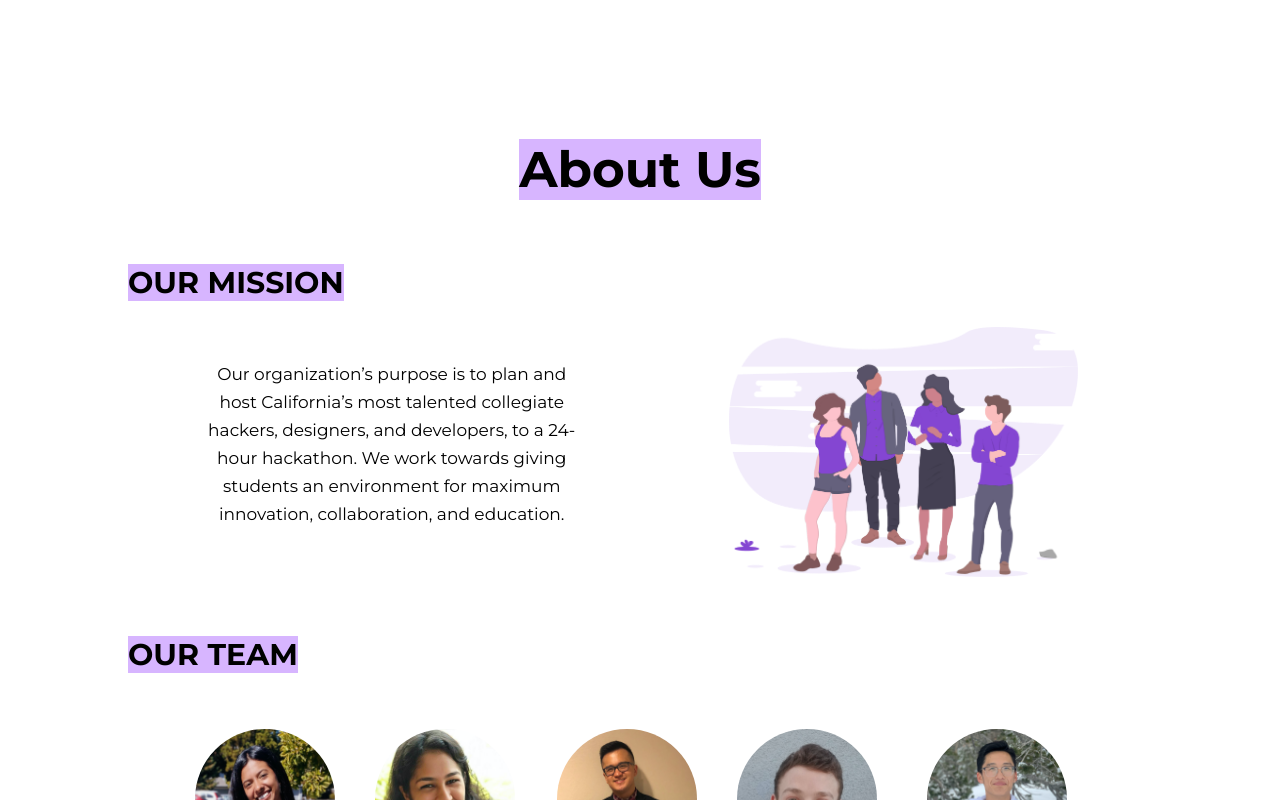
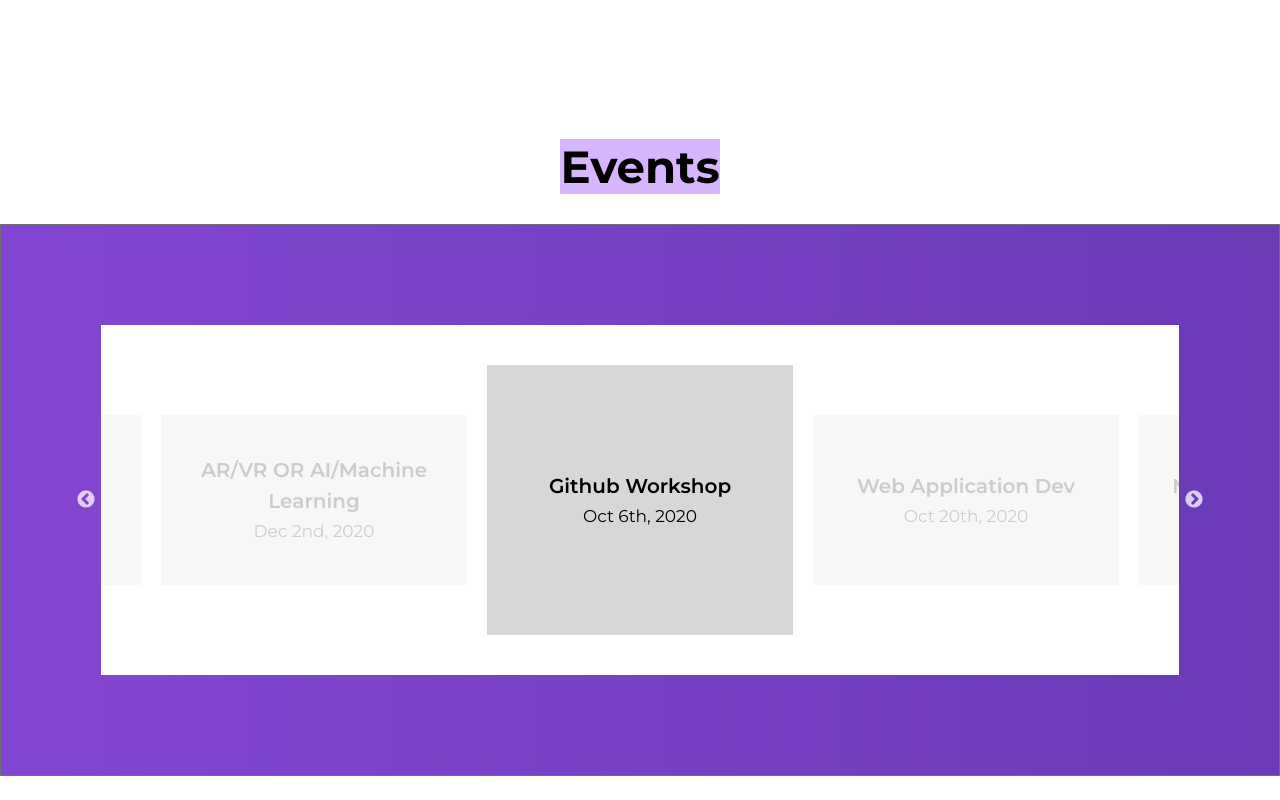
Before and after one commit to sf-hacks-admin/2021website, a React (Create React App) app in the folder app/: page / in a window 1280 px wide. Shown: the part 700-1500 px from the top of the page. Built offline with nearby package versions, Linux system fonts and the light colour scheme.

Commit message:
events sections done

```diff
--- a/app/package.json
+++ b/app/package.json
@@ -13,7 +13,9 @@
     "jquery": "^3.5.1",
     "react": "^16.13.1",
     "react-dom": "^16.13.1",
-    "react-scripts": "3.4.3"
+    "react-scripts": "3.4.3",
+    "react-slick": "^0.27.11",
+    "slick-carousel": "^1.8.1"
   },
   "scripts": {
     "start": "react-scripts start",
--- a/app/public/index.html
+++ b/app/public/index.html
@@ -10,7 +10,13 @@
 
     <link rel="manifest" href="%PUBLIC_URL%/manifest.json" />
     <script src="https://cdnjs.cloudflare.com/ajax/libs/animejs/2.0.2/anime.min.js"></script>
+
     <script src="https://code.jquery.com/jquery-3.5.1.min.js"></script>
+    <script
+      type="text/javascript"
+      src="//code.jquery.com/jquery-migrate-1.2.1.min.js"
+    ></script>
+
     <title>SF Hacks</title>
   </head>
   <body>
--- a/app/src/App.js
+++ b/app/src/App.js
@@ -4,6 +4,8 @@ import "./App.css";
 // import LandingPage_temp from "./screens/LandingPage/index";
 import LandingSection from "./screens/LandingSection";
 import AboutSection from "./screens/AboutSection";
+import EventsSection from "./screens/EventsSection";
+
 import Footer from "./components/Footer";
 import Header from "./components/Header";
 import Navbar from "./components/Navbar";
@@ -13,6 +15,7 @@ function App() {
     <div>
       <Navbar />
       <LandingSection />
+      <EventsSection />
       <AboutSection />
       <Footer />
     </div>
--- a/app/src/components/Navbar.js
+++ b/app/src/components/Navbar.js
@@ -16,7 +16,8 @@ const Navbar = () => {
           borderBottomColor: "#7a42c8",
           boxShadow: "0 4px 20px 10px RGBA(124, 67, 203, 0.5)",
           position: "fixed",
-          top: 0
+          top: 0,
+          zIndex: 1
         }}
       >
         <div style={{ marginLeft: 50 }}>
--- a/app/src/index.js
+++ b/app/src/index.js
@@ -1,6 +1,8 @@
 import React from "react";
 import ReactDOM from "react-dom";
 import "./index.css";
+import "slick-carousel/slick/slick.css";
+import "slick-carousel/slick/slick-theme.css";
 import App from "./App";
 
 ReactDOM.render(
--- a/app/src/screens/AboutSection.js
+++ b/app/src/screens/AboutSection.js
@@ -51,7 +51,7 @@ const AboutSection = () => {
     }
   ];
   return (
-    <div style={{ paddingRight: "10%", paddingLeft: "10%" }}>
+    <div style={{ paddingRight: "10%", paddingLeft: "10%", marginTop: 50 }}>
       <div className="headingText1" style={{ textAlign: "center" }}>
         <span className="highlight">About Us</span>
       </div>
@@ -121,64 +121,6 @@ const AboutSection = () => {
           </div>
         </div>
       </div>
-      {/* <div style={{ marginTop: 20 }}>
-        <div className="about-h3">Meet Our Team:</div>
-        <div className="about-reg1" style={{ marginTop: 8 }}>
-          With our next season of SF Hacks and brand new initiative for virtual
-          building, we’re looking for NEW DIRECTORS to join the our design team
-          as Illustrators and Graphics Designers! All SFSU students are welcome
-          regardless of major or experience!
-        </div>
-        <div className="about-reg1">
-          Email us at{" "}
-          <a
-            href="mailto: sfhacksteam@gmail.com"
-            style={{ textDecoration: "none" }}
-          >
-            sfhacksteam@gmail.com
-          </a>{" "}
-          with your portfolio.
-        </div>
-      </div>
-
-      <div
-        style={{
-          marginTop: 30,
-          display: "flex",
-          flexDirection: "row",
-          flexWrap: "wrap",
-          justifyContent: "center",
-          alignItems: "center",
-          alignContent: "center"
-        }}
-      >
-        {profiles.map(profile => {
-          return (
-            <div
-              style={{
-                flex: "0 0 25%",
-                padding: 15,
-                display: "flex",
-                flexDirection: "column",
-                alignItems: "center"
-              }}
-            >
-              <div
-                style={{
-                  backgroundColor: "#512783",
-                  width: "210px"
-                }}
-              >
-                <img className="about-profile-img" src={profile.image} />
-                <div style={{ padding: 10, paddingLeft: 15 }}>
-                  <div className="about-profile-name">{profile.name}</div>
-                  <div className="about-profile-pos">{profile.position}</div>
-                </div>
-              </div>
-            </div>
-          );
-        })}
-      </div> */}
     </div>
   );
 };
--- /dev/null
+++ b/app/src/screens/EventsSection.js
@@ -0,0 +1,89 @@
+import React, { useEffect, useState } from "react";
+import Slider from "react-slick";
+import "../styles/EventsSection.css";
+
+const EventsSection = () => {
+  const [currentEvent, setCurrentEvent] = useState(0);
+
+  const events = [
+    { title: "Github Workshop", date: "Oct 6th, 2020", time: "" },
+    { title: "Web Application Dev", date: "Oct 20th, 2020", time: "" },
+    { title: "Mobile Application Dev", date: "Nov 6th, 2020", time: "" },
+    {
+      title: "IOT(Introduction to Internet of Things)",
+      date: "Nov 19th, 2020",
+      time: ""
+    },
+    { title: "AR/VR OR AI/Machine Learning", date: "Dec 2nd, 2020", time: "" }
+  ];
+
+  var settings = {
+    infinite: true,
+
+    className: "center",
+
+    centerMode: true,
+    // centerPadding: "100px",
+
+    initialSlide: 0,
+
+    slidesToShow: 3,
+    slidesToScroll: 1,
+
+    responsive: [
+      {
+        breakpoint: 900,
+        settings: {
+          slidesToShow: 1,
+          slidesToScroll: 1
+        }
+      }
+    ],
+    beforeChange: (current, next) => {
+      setCurrentEvent(next);
+    },
+    afterChange: current => {},
+
+    speed: 800, // more-> slower
+    adaptiveHeight: true
+  };
+  return (
+    <div>
+      <div style={{ textAlign: "center" }}>
+        <span className="headingText1 highlight">Events</span>
+      </div>
+      <div className="container">
+        <div className="innerContainer">
+          <Slider {...settings}>
+            {events.map((event, i) => (
+              <div key={event.title}>
+                <div
+                  style={{
+                    height: 350,
+                    display: "flex",
+                    justifyContent: "center",
+                    alignItems: "center"
+                  }}
+                >
+                  <div
+                    className="eventCard"
+                    style={{
+                      height: currentEvent === i ? 250 : 150,
+                      opacity: currentEvent === i ? "1.0" : "0.2"
+                    }}
+                  >
+                    <div className="eventTitle">{event.title}</div>
+                    <div className="eventDate">{event.date}</div>
+                    <div>{event.time}</div>
+                  </div>
+                </div>
+              </div>
+            ))}
+          </Slider>
+        </div>
+      </div>
+    </div>
+  );
+};
+
+export default EventsSection;
--- a/app/src/styles/AboutSection.css
+++ b/app/src/styles/AboutSection.css
@@ -1,6 +1,6 @@
 .headingText1 {
   text-align: left;
-  font: normal normal bold 50px/79px "Montserrat";
+  font: normal normal bold 45px/74px "Montserrat";
   letter-spacing: 0px;
   color: #000000;
   opacity: 1;
--- /dev/null
+++ b/app/src/styles/EventsSection.css
@@ -0,0 +1,61 @@
+.headingText1 {
+  text-align: center;
+  font: normal normal bold 45px/74px "Montserrat";
+  letter-spacing: 0px;
+  color: #000000;
+  opacity: 1;
+}
+.highlight {
+  background-color: #d7b5ff;
+}
+
+.container {
+  margin-top: 20px;
+  background: transparent linear-gradient(90deg, #8446d2 0%, #6a3ab7 100%) 0% 0%
+    no-repeat padding-box;
+  border: 1px solid #707070;
+  display: flex;
+  justify-content: center;
+  align-items: center;
+  padding: 100px;
+}
+
+.innerContainer {
+  width: 100%;
+  /* height: 500px; */
+  /* padding: 50px; */
+
+  background-color: #ffffff;
+}
+
+.eventCard {
+  /* transition: max-height 15s ease-in-out; */
+  transition: height 1s ease-in-out, opacity 0.5s ease-in-out;
+
+  margin: 10px;
+  padding: 10px;
+  text-align: center;
+  display: flex;
+  flex-direction: column;
+  justify-content: center;
+  align-items: center;
+  width: 100%;
+
+  background-color: #d7d7d7;
+}
+
+.eventTitle {
+  text-align: center;
+  font: normal normal 600 20px/31px "Montserrat";
+  letter-spacing: 0px;
+  color: #000000;
+  opacity: 1;
+}
+
+.eventDate {
+  text-align: center;
+  font: normal normal normal 17px/28px "Montserrat";
+  letter-spacing: 0px;
+  color: #000000;
+  opacity: 1;
+}
```
Also changed, not shown: 1 other file (tests, documents, lock files or other folders).
